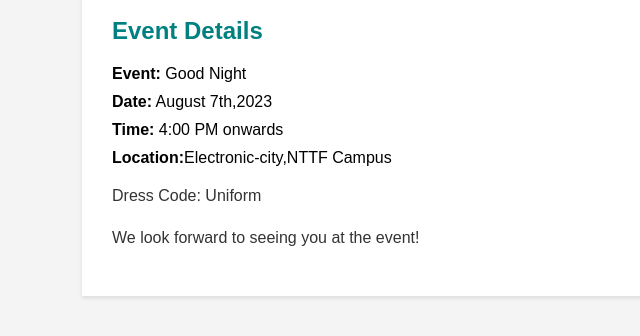
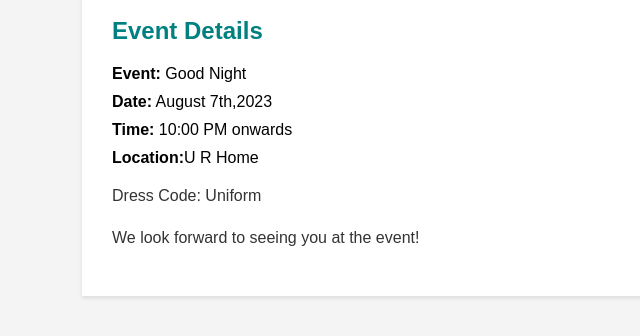
Before and after one commit to Harsha0304/Sample_A2, a plain HTML site: page index.html in a window 1280 px wide. Shown: the part 188-524 px from the top of the page, without its empty margins (228-868 px from the left). Drawn offline with Linux system fonts and the light colour scheme.

Commit message:
4th update

```diff
--- a/index.html
+++ b/index.html
@@ -59,8 +59,8 @@
         <ul>
             <li><strong>Event:</strong> Good Night </li>
             <li><strong>Date:</strong> August 7th,2023</li>
-            <li><strong>Time:</strong> 4:00 PM onwards</li>
-            <li><strong>Location:</strong>Electronic-city,NTTF Campus</li>
+            <li><strong>Time:</strong> 10:00 PM onwards</li>
+            <li><strong>Location:</strong>U R Home</li>
         </ul>
         <p>
             Dress Code: Uniform
```
